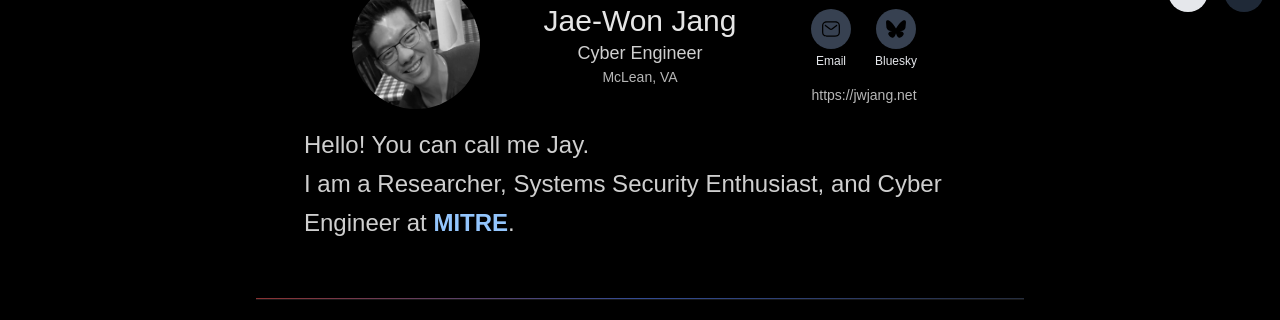
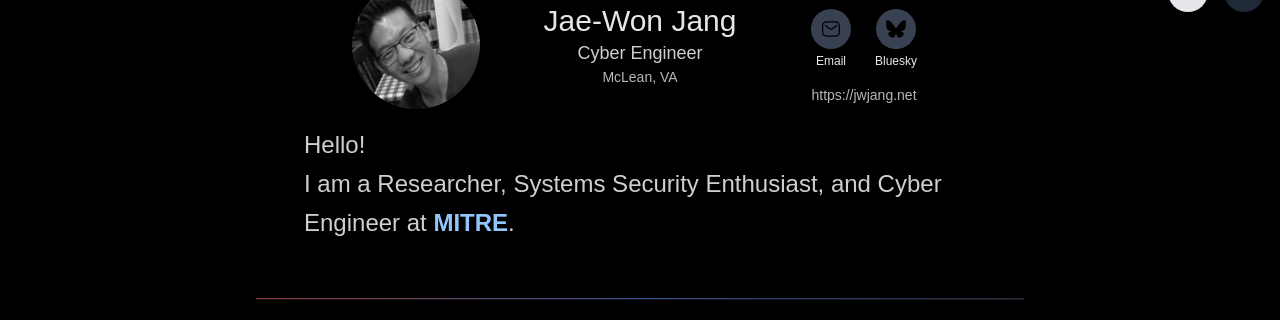
Before and after one commit to jjang3/jjang3.github.io, an Astro site: page / in a window 1280 px wide. Shown: the part 51-371 px from the top of the page. Built offline with nearby package versions, Linux system fonts and the light colour scheme; Astro itself is replaced by a stand-in of ours.

Commit message:
Update Header.astro

```diff
--- a/src/components/Header.astro
+++ b/src/components/Header.astro
@@ -80,7 +80,7 @@ import * as CONTENT from "../pages/content";
     <!-- Full-Width Paragraph -->
     <div class="col-span-3 w-full text-center md:text-left">
       <h1 class="intro-heading pt-4 text-2xl font-medium leading-relaxed text-text/90 dark:text-text-dark/90">
-        Hello! You can call me Jay.<br />
+        Hello!<br />
         <span class="highlight">I am a Researcher</span>, <span class="highlight">Systems Security Enthusiast</span>,
         and <span class="highlight">Cyber Engineer</span> at
         <a
```
